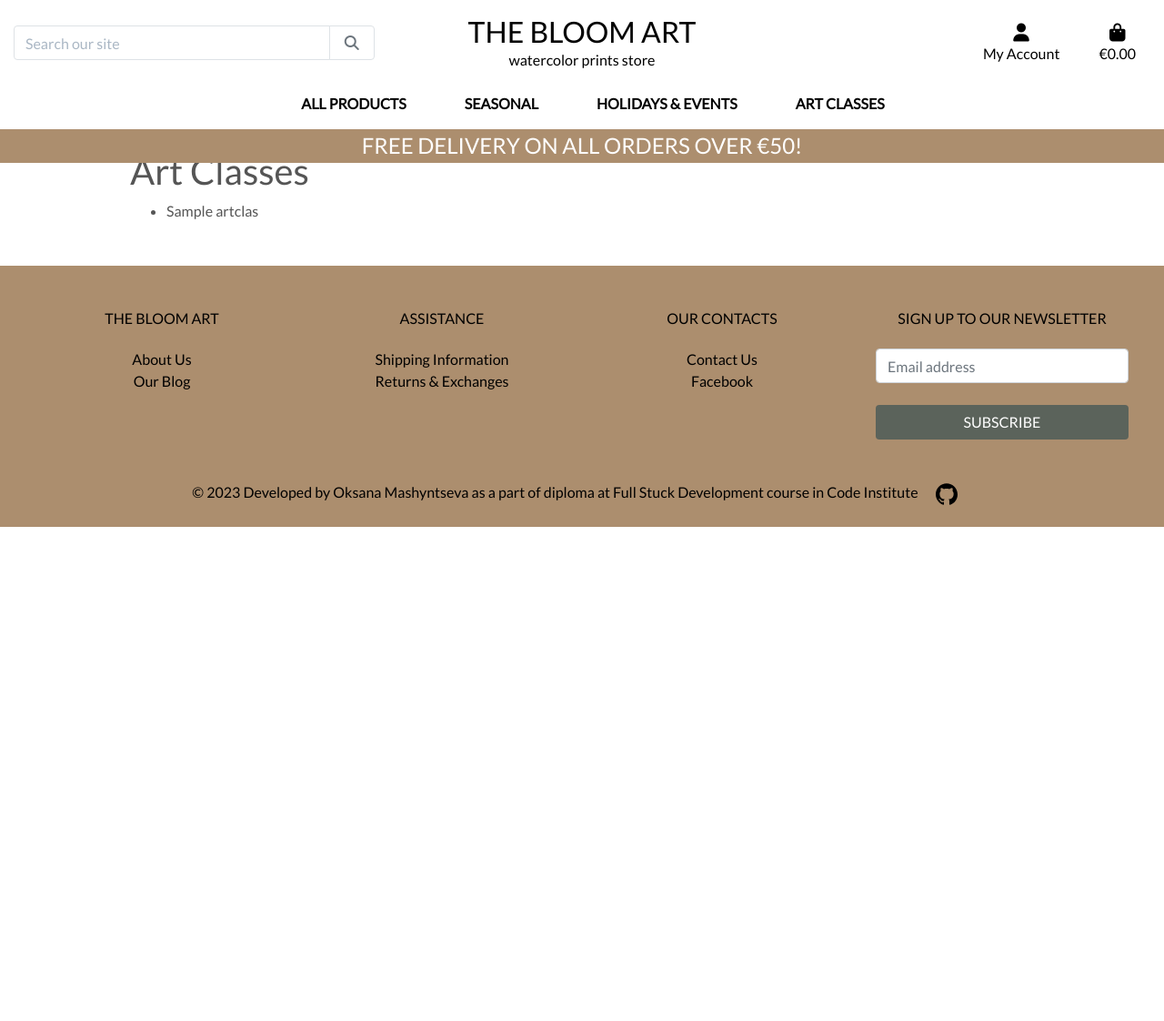
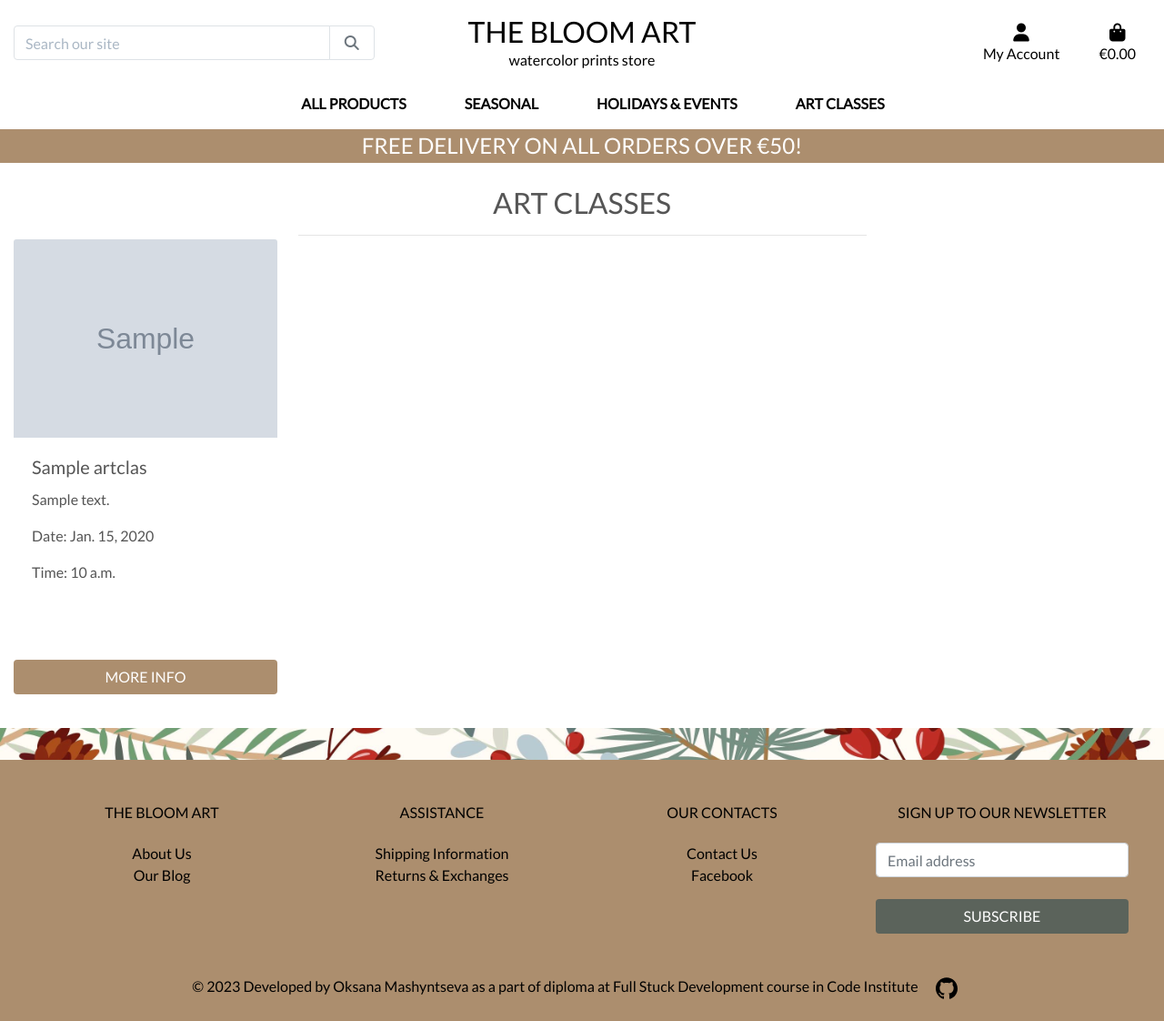
Before and after one commit to ksumm/the_Bloom_PP5, a Django app: page /artclass/ in a window 1280 px wide. Shown: the whole page at 91% size. Before the commit the page ends 579 px from the top, so only its background shows below. Run offline with Django 3.2, Linux system fonts and the light colour scheme; tables that the repository leaves empty hold one stand-in row (values such as "Sample post"); grey boxes marked "Sample" are stand-in pictures; some libraries are stand-ins or nearby versions.

Commit message:
Add style to Art Class pages according to style of the project

```diff
--- a/artclass/templates/artclass/art_class_list.html
+++ b/artclass/templates/artclass/art_class_list.html
@@ -11,17 +11,37 @@
 
 {% block content %}
     <div class="overlay"></div>
-    <div class="container">
-        <h1>Art Classes</h1>
+    <div class="container-fluid">
+        <div class="row">
+            <div class="col text-center mt-3">
+                <br>
+                <h2 class="logo-font">Art Classes</h2>
+                <hr class="w-50 mb-1">
+            </div>
+        </div>
+        <div class="row">
+            {% for artclass in artclasses %}
+                <div class="col-12 col-sm-6 col-md-4 col-lg-3 mb-4">
+                    <div class="card h-100 border-0">
+                        <a href="{% url 'artclass:art_class_detail' artclass.id %}">
+                            {% if artclass.image %}
+                                <img class="card-img-top img-fluid" src="{{ artclass.image.url }}" alt="{{ artclass.title }}">
+                            {% else %}
+                                <img class="card-img-top img-fluid" src="{% static 'noimage.png' %}" alt="{{ artclass.title }}">
+                            {% endif %}
+                        </a>
+                        <div class="card-body">
+                            <h5 class="card-title">{{ artclass.title }}</h5>
+                            <p class="card-text">{{ artclass.description }}</p>
+                            <p>Date: {{ artclass.date }}</p>
+                            <p>Time: {{ artclass.time }}</p>
+                        </div>
 
-        {% if artclasses %}
-            <ul>
-                {% for artclass in artclasses %}
-                    <li>{{ artclass.title }}</li>
-                {% endfor %}
-            </ul>
-        {% else %}
-            <p>No art classes available.</p>
-        {% endif %}
+                            <a href="{% url 'artclass:art_class_detail' artclass.id %}" class="btn btn-black rounded-4 text-uppercase mt-5">More Info</a>
+
+                    </div>
+                </div>
+            {% endfor %}
+        </div>
     </div>
 {% endblock %}
--- a/artclass/views.py
+++ b/artclass/views.py
@@ -28,10 +28,15 @@ def book_art_class(request, art_class_id):
         form = ArtClassBookingForm(request.POST)
         if form.is_valid():
             # Create a Booking object
-            booking = Booking.objects.create(art_class=art_class)
+            booking = form.save(commit=False)
+            booking.art_class = art_class
+            booking.user = request.user  # Set the user to the logged-in user
+            booking.save()
+
             # Mark the art class as booked
             art_class.is_booked = True
             art_class.save()
+
             return HttpResponseRedirect('/success/')
     else:
         form = ArtClassBookingForm()
--- a/products/templates/products/products.html
+++ b/products/templates/products/products.html
@@ -24,6 +24,7 @@
                 <hr class="w-50 mb-1">
             </div>
         </div>
+
         <div class="row">
             <div class="product-container col-10 offset-1">
                 <div class="row mt-1 mb-2"></div>
```
Also changed, not shown: artclass/templates/artclass/art_class_detail.html (+31 -13 lines), artclass/templates/artclass/book_art_class.html (+25 -6 lines).
